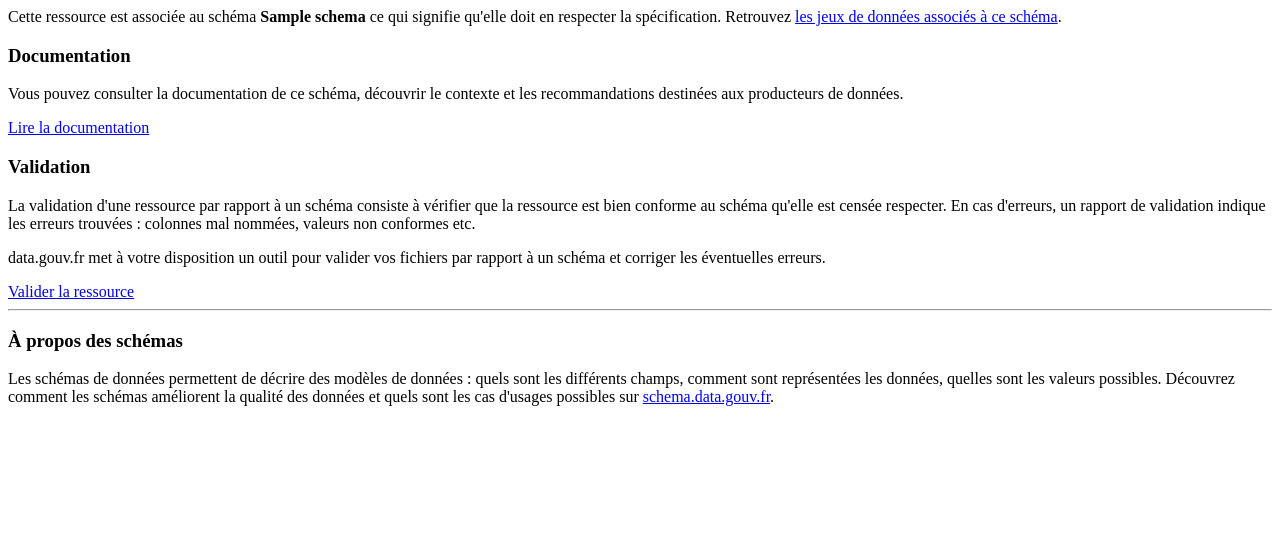
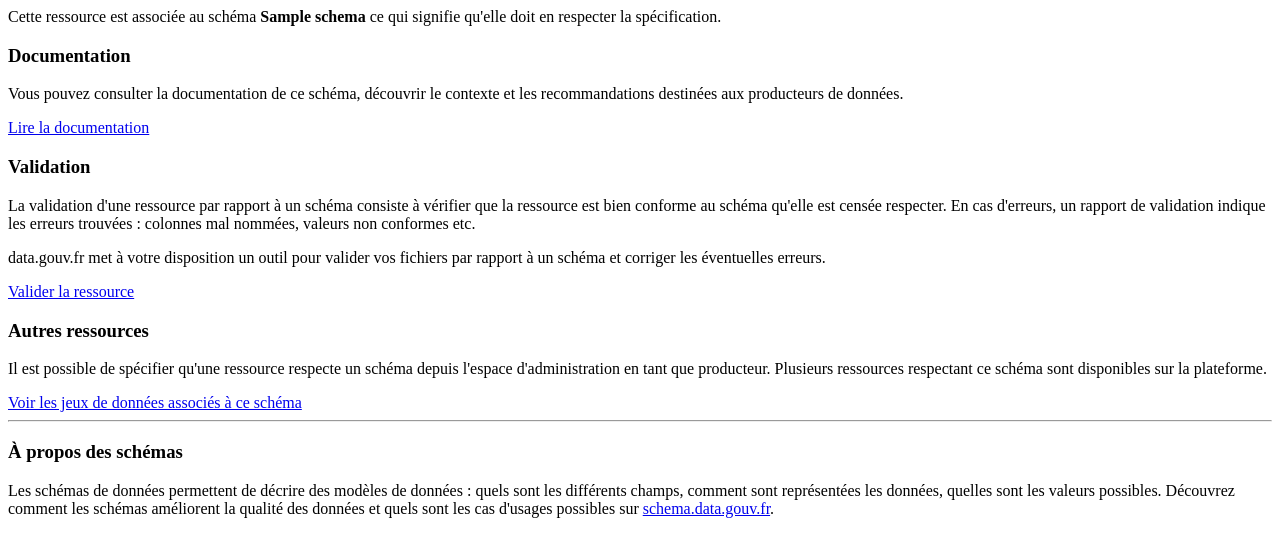
Before and after one commit to etalab/udata-schema-gouvfr, a Python web app: template udata_schema_gouvfr/templates/modal.html in a window 1280 px wide. Shown: the top 557 px of the page. Run offline with Jinja, Linux system fonts and the light colour scheme; the template is opened without the code that fills it: most values are stand-ins (such as "Sample title", 1, 10 or a date in 2020).

Commit message:
Section and button

```diff
--- a/udata_schema_gouvfr/templates/modal.html
+++ b/udata_schema_gouvfr/templates/modal.html
@@ -6,7 +6,7 @@
     :visible="false">
     <div class="modal-body">
       <p>
-        Cette ressource est associée au schéma <b>{{ resource.schema }}</b> ce qui signifie qu'elle doit en respecter la spécification. Retrouvez <a href="{{ url_for('datasets.list', schema=resource.schema) }}" title="Ressources associées au schéma {{ resource.schema }}">les jeux de données associés à ce schéma</a>.
+        Cette ressource est associée au schéma <b>{{ resource.schema }}</b> ce qui signifie qu'elle doit en respecter la spécification.
       </p>
 
       <h3>Documentation</h3>
@@ -51,6 +51,25 @@
         </a>
       </div>
 
+      <h3>Autres ressources</h3>
+
+      <p>
+        Il est possible de spécifier qu'une ressource respecte un schéma depuis l'espace d'administration en tant que producteur. Plusieurs ressources respectant ce schéma sont disponibles sur la plateforme.
+      </p>
+
+      <div>
+        <a
+          href="{{ url_for('datasets.list', schema=resource.schema) }}"
+          rel="noopener noreferrer"
+          target="_blank"
+          title="Ressources associées au schéma {{ resource.schema }}"
+          class="btn btn-info"
+        >
+          <span class="fa fa-file"></span>
+          Voir les jeux de données associés à ce schéma
+        </a>
+      </div>
+
       <hr>
 
       <h3>À propos des schémas</h3>
```
